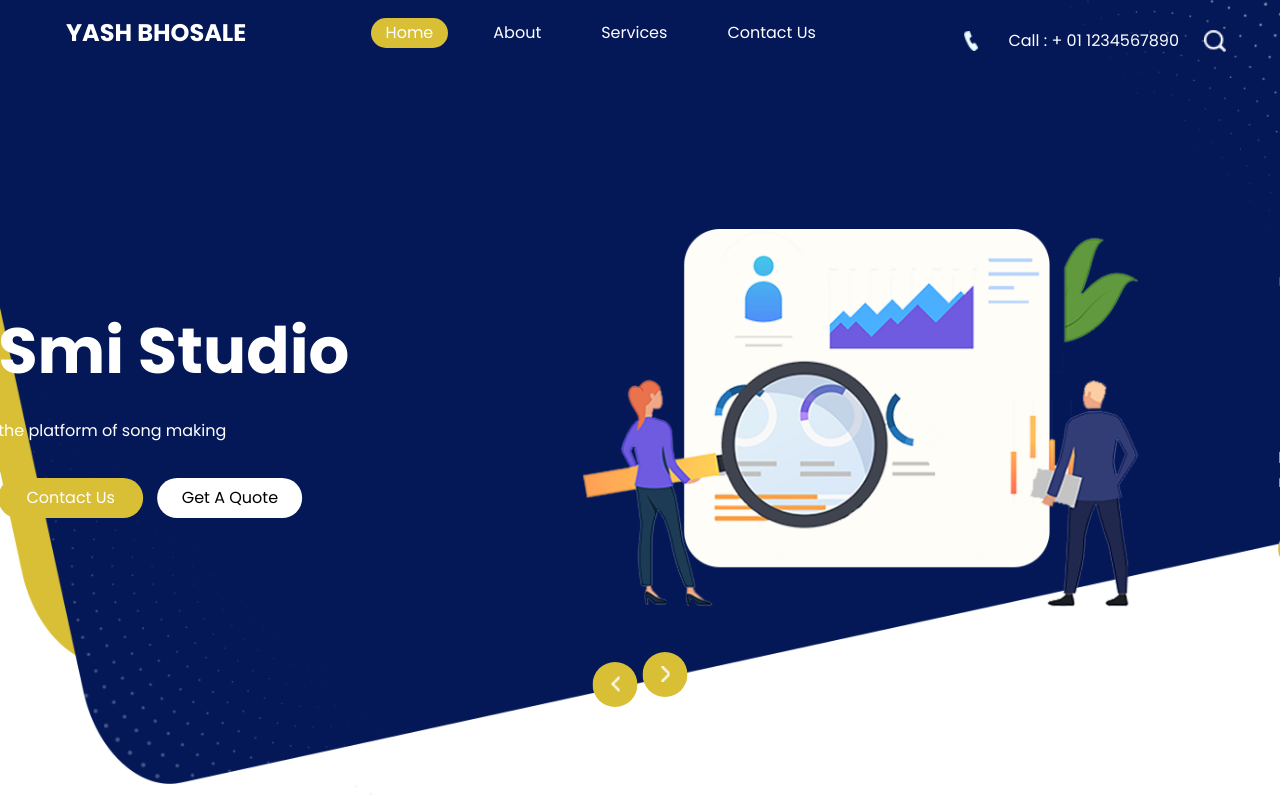
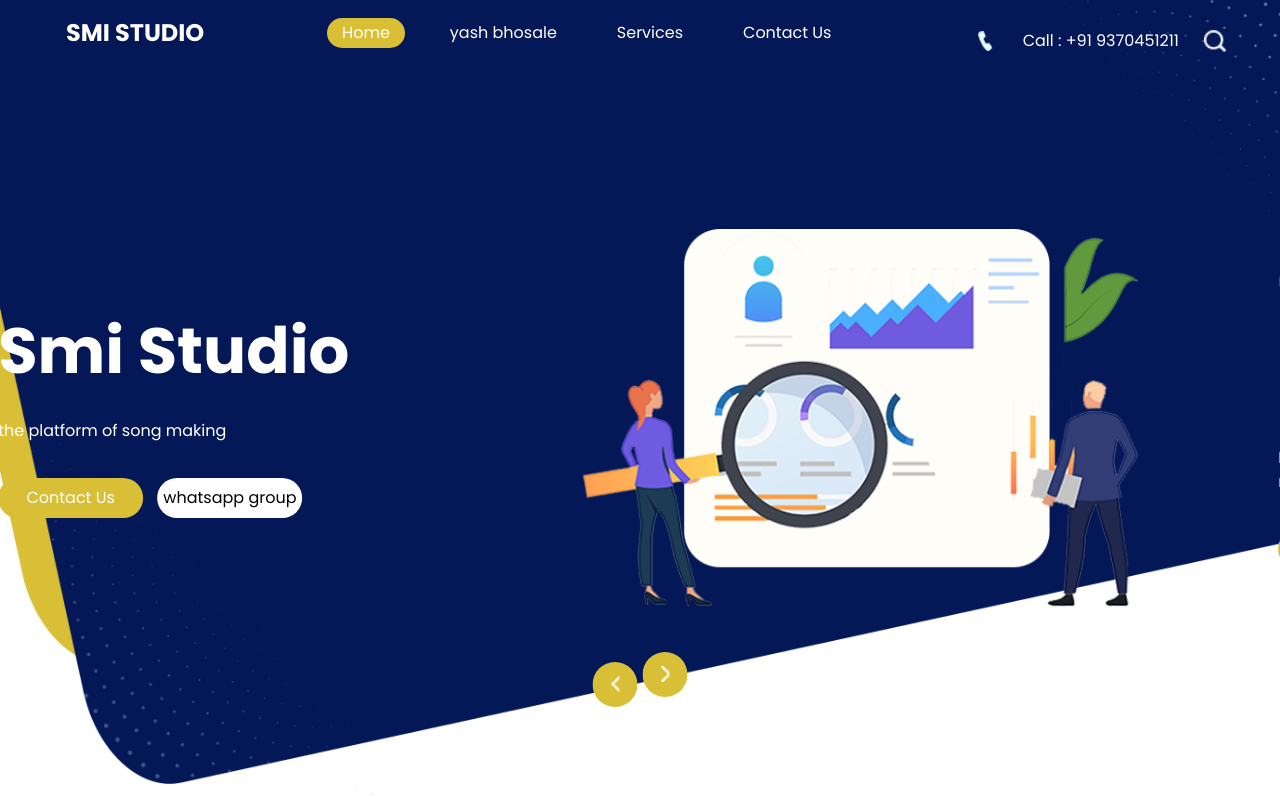
Before and after one commit to yash4522k/Yash4522k.github.io, a plain HTML site: page index.html in a window 1280 px wide. Shown: the top 799 px of the page. Drawn offline with nearby package versions, Linux system fonts and the light colour scheme.

Commit message:
oieh
odigh

```diff
--- a/index.html
+++ b/index.html
@@ -37,7 +37,7 @@
         <nav class="navbar navbar-expand-lg custom_nav-container ">
           <a class="navbar-brand" href="index.html">
             <span>
-              yash bhosale
+              Smi Studio
             </span>
           </a>
           </a>
@@ -54,7 +54,7 @@
                   <a class="nav-link" href="index.html">Home <span class="sr-only">(current)</span></a>
                 </li>
                 <li class="nav-item">
-                  <a class="nav-link" href="about.html"> About</a>
+                  <a class="nav-link" href="about.html"> yash bhosale</a>
                 </li>
                 <li class="nav-item">
                   <a class="nav-link" href="service.html"> Services </a>
@@ -68,7 +68,7 @@
               <a href="">
                 <img src="/images/call.png" alt="">
                 <span>
-                  Call : + 01 1234567890
+                  Call : +91 9370451211
                 </span>
               </a>
               <form class="form-inline">
@@ -100,7 +100,7 @@
                         Contact Us
                       </a>
                       <a href="" class="btn-2">
-                        Get A Quote
+                        whatsapp group
                       </a>
                     </div>
                   </div>
@@ -228,7 +228,7 @@
           Our Services
         </h2>
         <p>
-          consectetur adipiscing elit, sed do eiusmod tempor incididunt ut labore et dolore magna aliqua.
+          music production .
         </p>
       </div>
 
@@ -239,7 +239,7 @@
           </div>
           <div class="detail-box">
             <h5>
-              Brand Promotion
+              music production
             </h5>
             <p>
               Lorem ipsum dolor sit amet, consectetur adipiscing elit,
```
